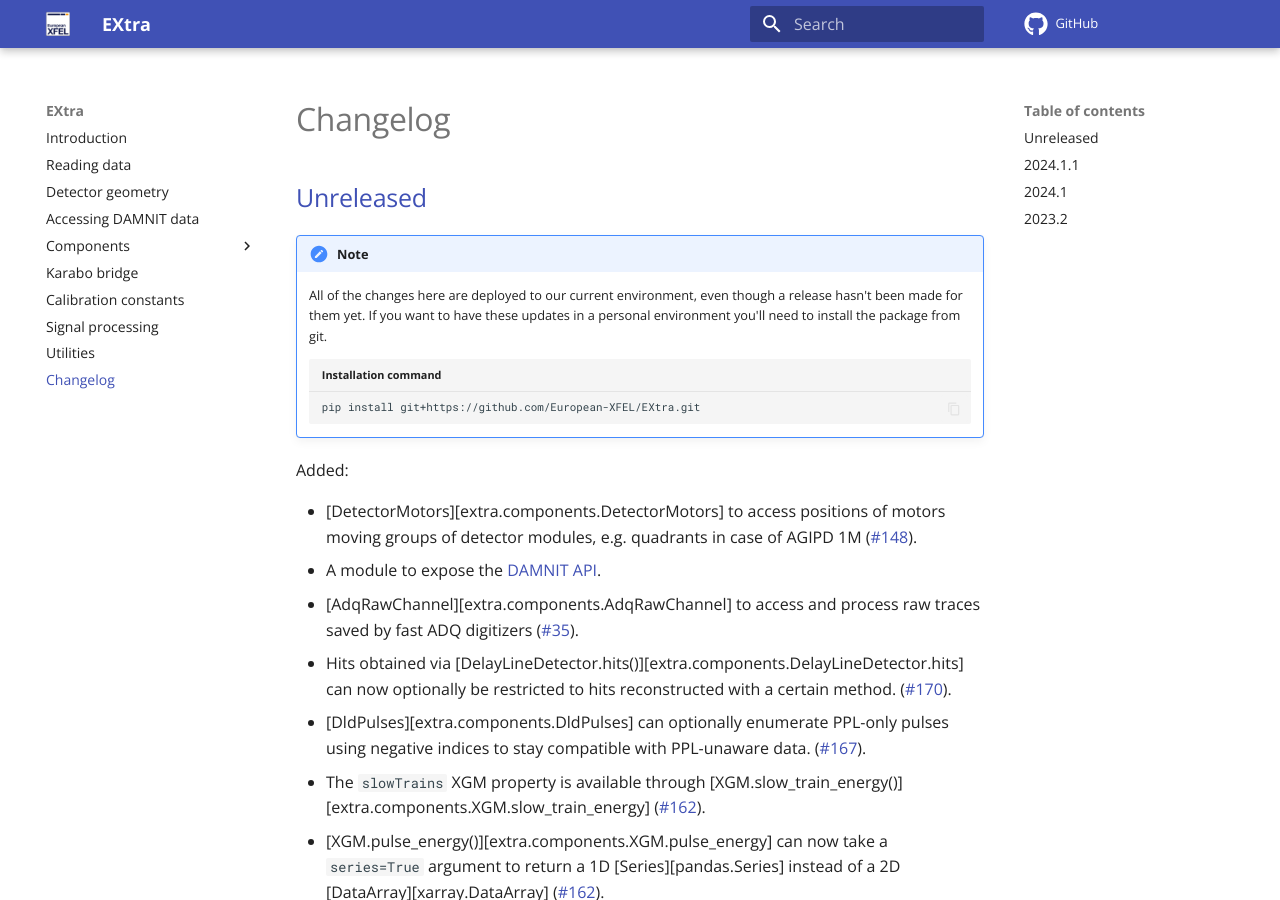
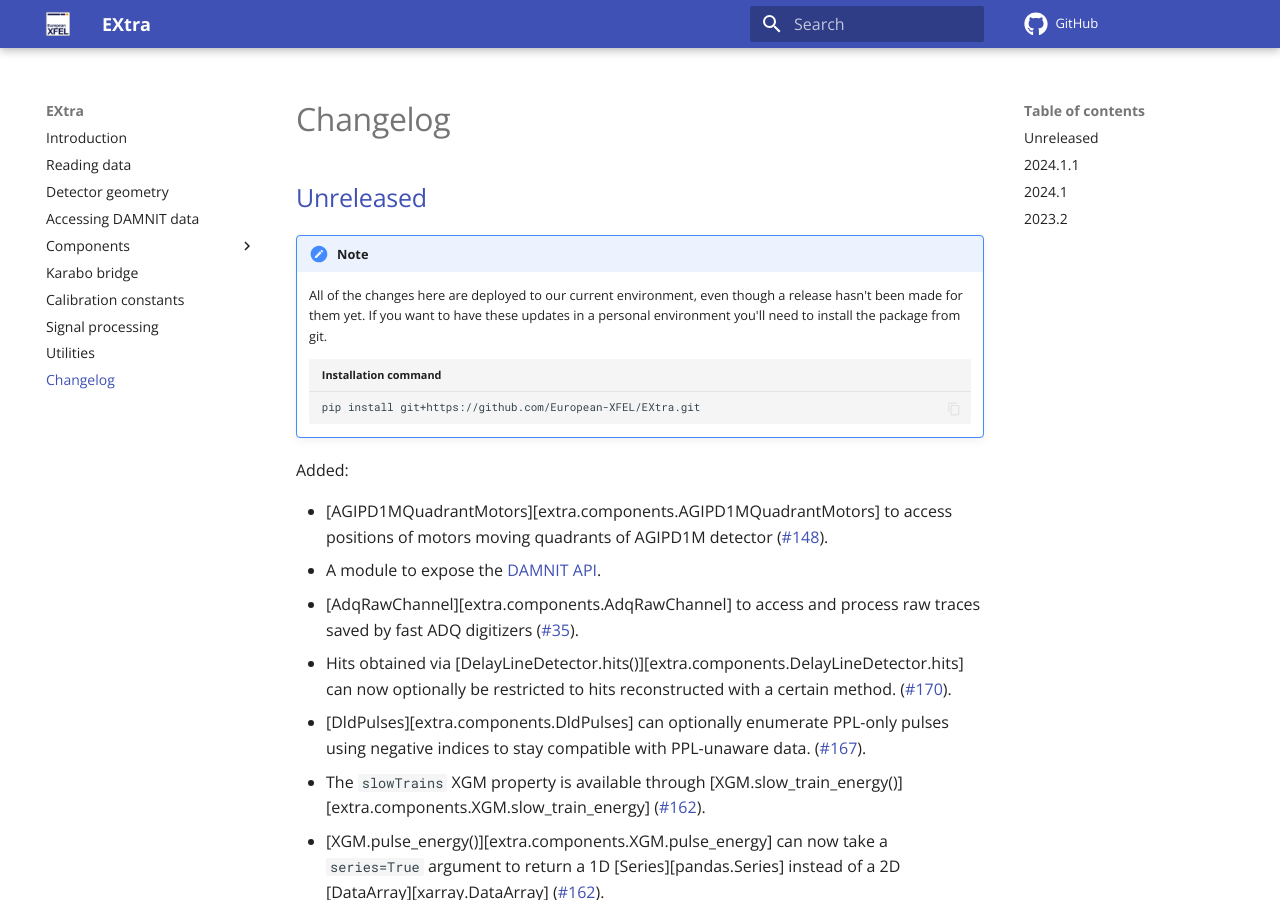
Before and after one commit to European-XFEL/EXtra, an MkDocs documentation site: the page built from docs/changelog.md, in a window 1280 px wide and 900 px high. Built offline with MkDocs 1.6.1 and Material for MkDocs 9.7.7, drawn with Linux system fonts in a browser that asks for light colours; emoji names are drawn with the system emoji font; comment, search, counter and statistics services are not loaded.

Commit message:
Update detector motors documentation

````diff
--- a/docs/changelog.md
+++ b/docs/changelog.md
@@ -17,7 +17,7 @@
     ```
 Added:
 
-- [DetectorMotors][extra.components.DetectorMotors] to access positions of motors moving groups of detector modules, e.g. quadrants in case of AGIPD 1M (!148).
+- [AGIPD1MQuadrantMotors][extra.components.AGIPD1MQuadrantMotors] to access positions of motors moving quadrants of AGIPD1M detector (!148).
 - A module to expose the [DAMNIT API](damnit.md).
 - [AdqRawChannel][extra.components.AdqRawChannel] to access and process raw traces saved by fast ADQ digitizers (!35).
 - Hits obtained via [DelayLineDetector.hits()][extra.components.DelayLineDetector.hits] can now optionally be restricted to hits reconstructed with a certain method. (!170).
````
Also changed, not shown: docs/components/detector-motors.md (+1 -1 lines), docs/components/index.md (+1 -1 lines).
